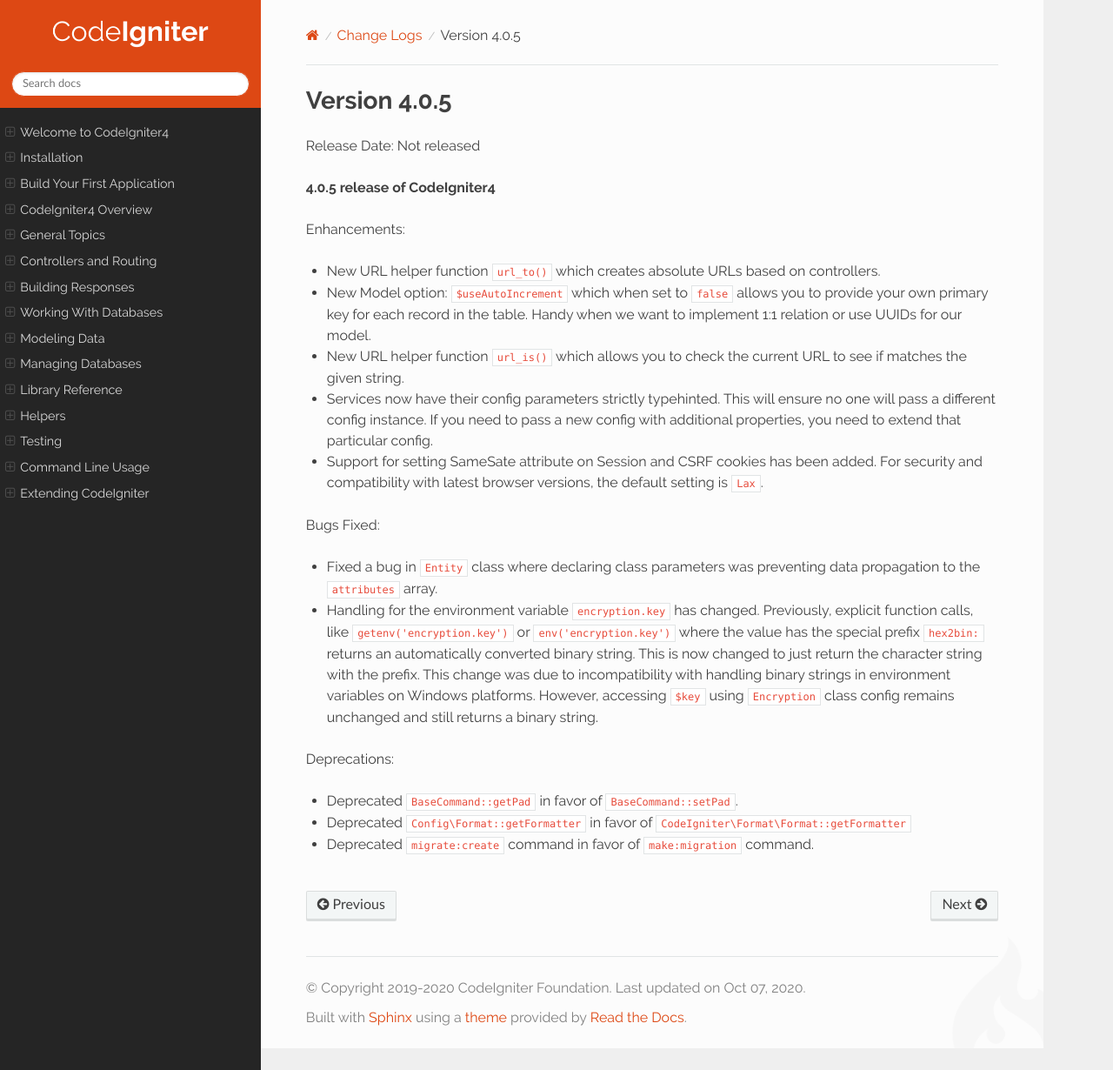
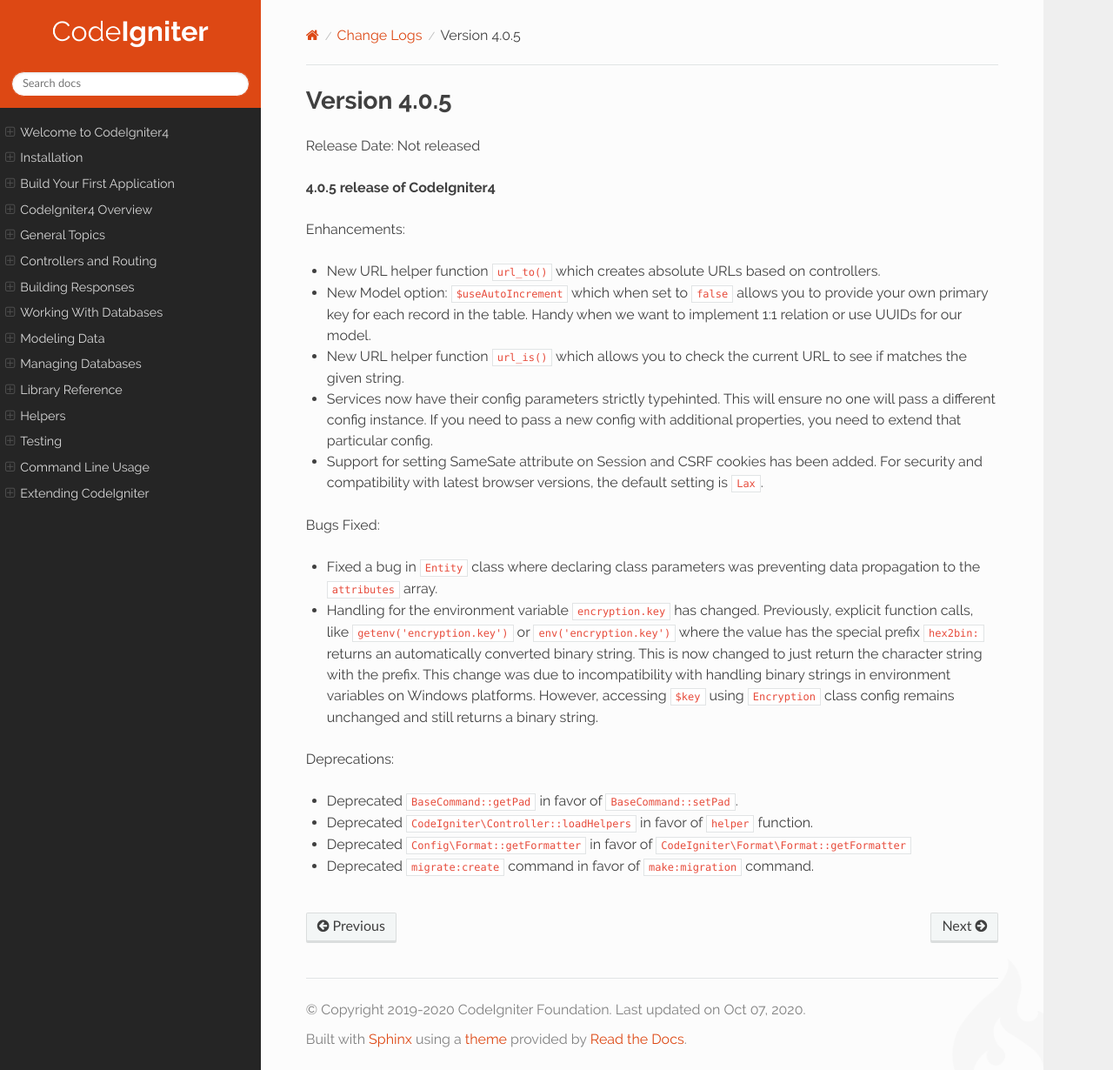
Before and after one commit to NEKOGET/ci4_user_guide_src, a Sphinx documentation site: the page built from source/changelogs/v4.0.5.rst, in a window 1280 px wide and 1230 px high. Shown: the whole window at 87% size. Built offline with Sphinx 7.4.7 and the Read the Docs theme 2.0.0, drawn with Linux system fonts in a browser that asks for light colours.

Commit message:
Update v4.0.5.rst

```diff
--- a/source/changelogs/v4.0.5.rst
+++ b/source/changelogs/v4.0.5.rst
@@ -21,5 +21,6 @@ Bugs Fixed:
 Deprecations:
 
 - Deprecated ``BaseCommand::getPad`` in favor of ``BaseCommand::setPad``.
+- Deprecated ``CodeIgniter\Controller::loadHelpers`` in favor of ``helper`` function.
 - Deprecated ``Config\Format::getFormatter`` in favor of ``CodeIgniter\Format\Format::getFormatter``
 - Deprecated ``migrate:create`` command in favor of ``make:migration`` command.
```
